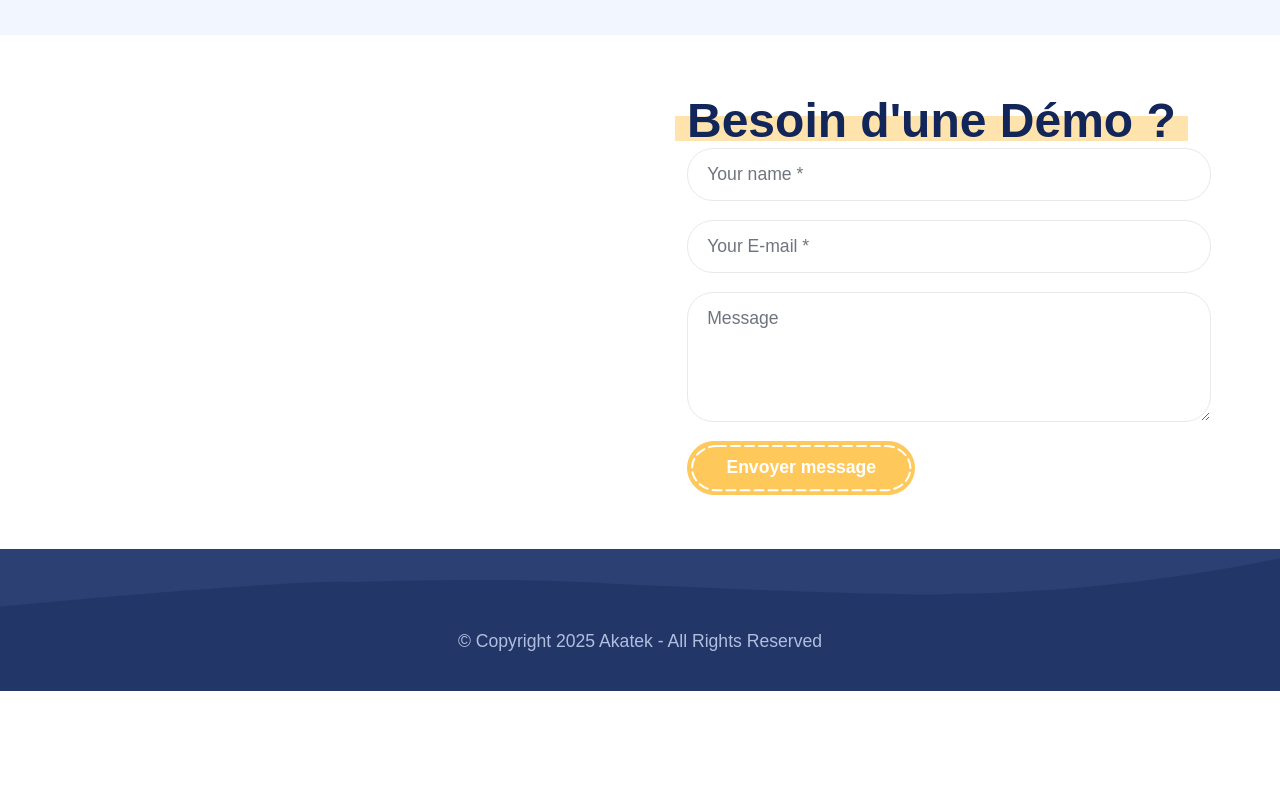
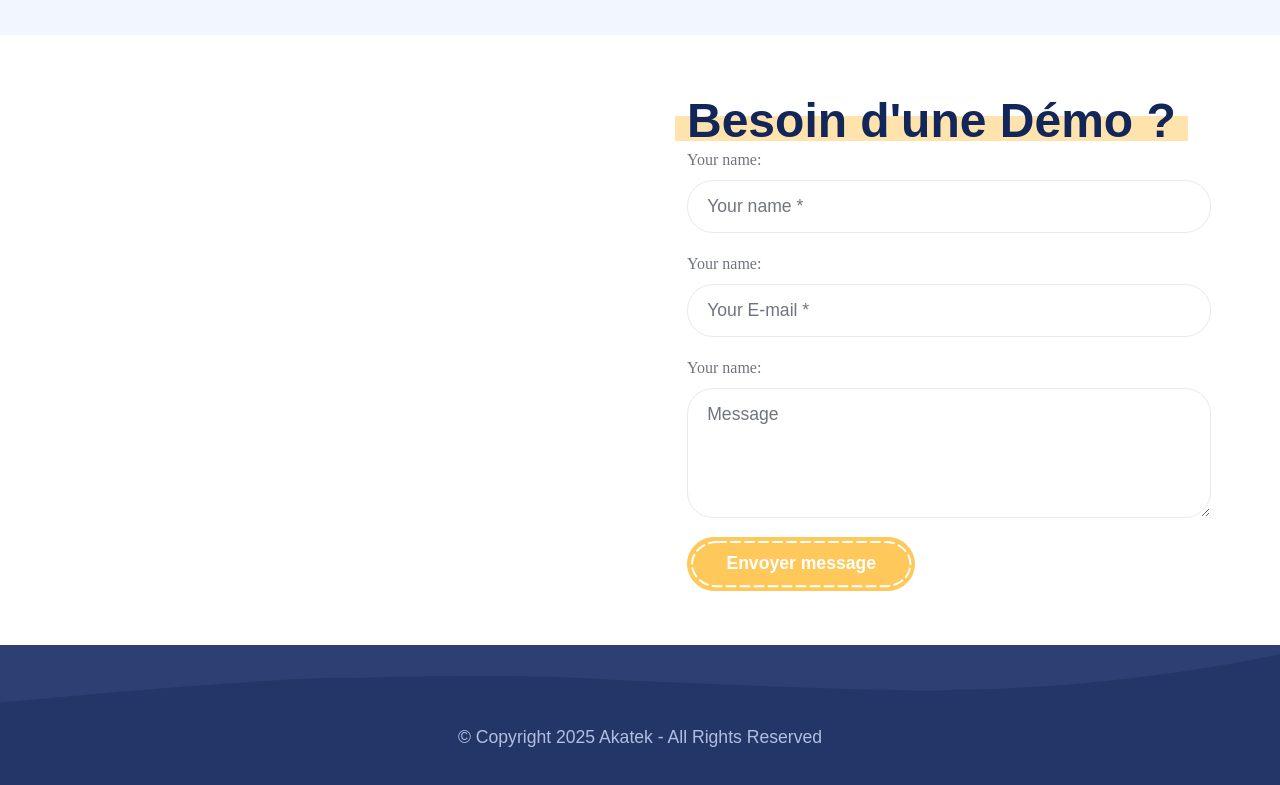
Before and after one commit to sinouJ/optimizationwebsite, a plain HTML site: page index.html in a window 1280 px wide. Shown: the part 1987-2772 px from the top of the page. Before the commit the page ends 2678 px from the top, so only its background shows below. Drawn offline with Linux system fonts and the light colour scheme.

Commit message:
add labels

```diff
--- a/index.html
+++ b/index.html
@@ -209,12 +209,15 @@
                                 </h5>
                             </div>
                             <div class="col-lg-12 form-group" data-for="Your name">
+                                <label for="Name-forms1-y">Your name:</label>
                                 <input type="text" name="Name" placeholder="Your name *" data-form-field="Name" required="required" class="form-control display-7" id="Name-forms1-y">
                             </div>
                             <div data-for="E-mail" class="col-lg-12 form-group">
+                                <label for="E-mail-forms1-y">Your name:</label>
                                 <input type="tel" name="E-mail" placeholder="Your E-mail *" data-form-field="E-mail" class="form-control display-7" required="required" id="E-mail-forms1-y">
                             </div>
                             <div data-for="Message" class="col-lg-12 form-group">
+                                <label for="Message-forms1-y">Your name:</label>
                                 <textarea name="Message" placeholder="Message" data-form-field="Message" class="form-control display-7" id="Message-forms1-y"></textarea>
                             </div>
                             <div class="button-svg mbr-section-btn align-left">
```
